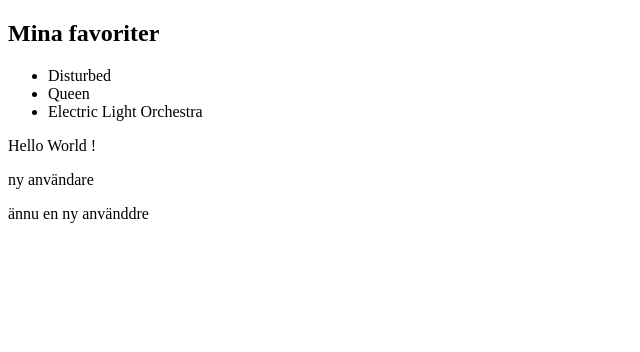
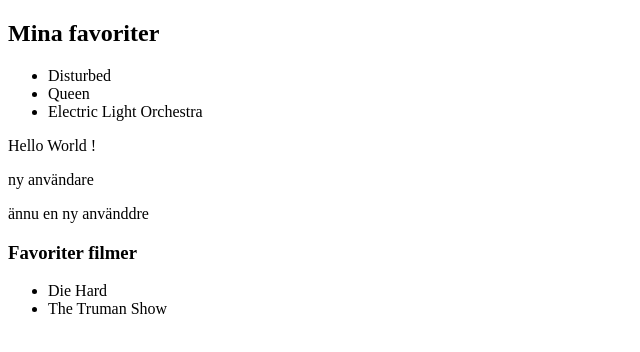
Before and after one commit to PedramITHS/Test, a plain HTML site: page index.html in a window 1280 px wide. Shown: the whole page, without its empty margins (0-640 px from the left). Drawn offline with Linux system fonts and the light colour scheme.

Commit message:
Favorite movies

```diff
--- a/index.html
+++ b/index.html
@@ -15,5 +15,10 @@
     <p>Hello World !</p>
     <p>ny användare</p>
     <p>ännu en ny använddre</p>
+    <h3>Favoriter filmer</h3>
+    <ul>
+        <li>Die Hard</li>
+        <li>The Truman Show</li>
+    </ul>
 </body>
 </html>
```
